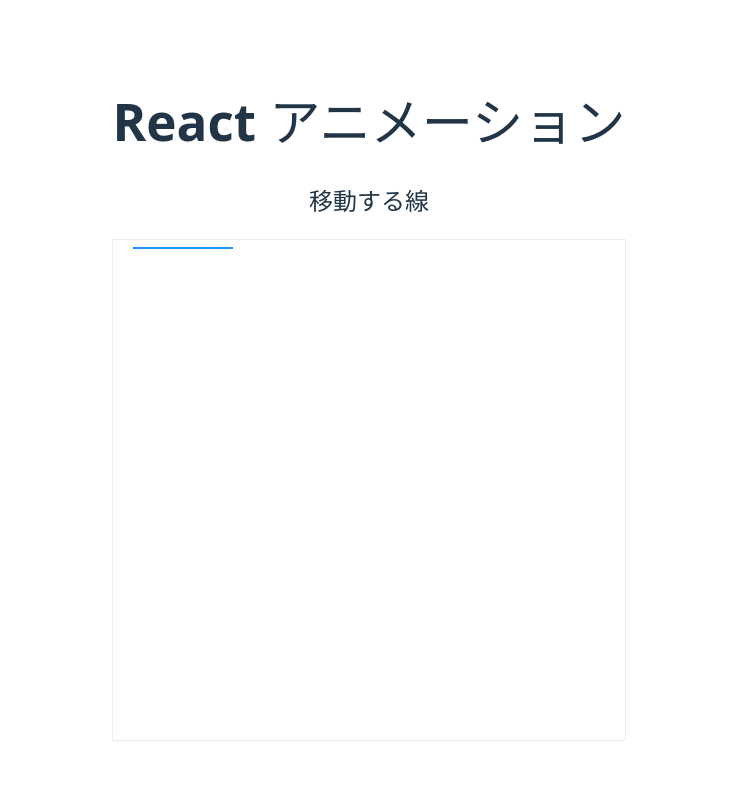
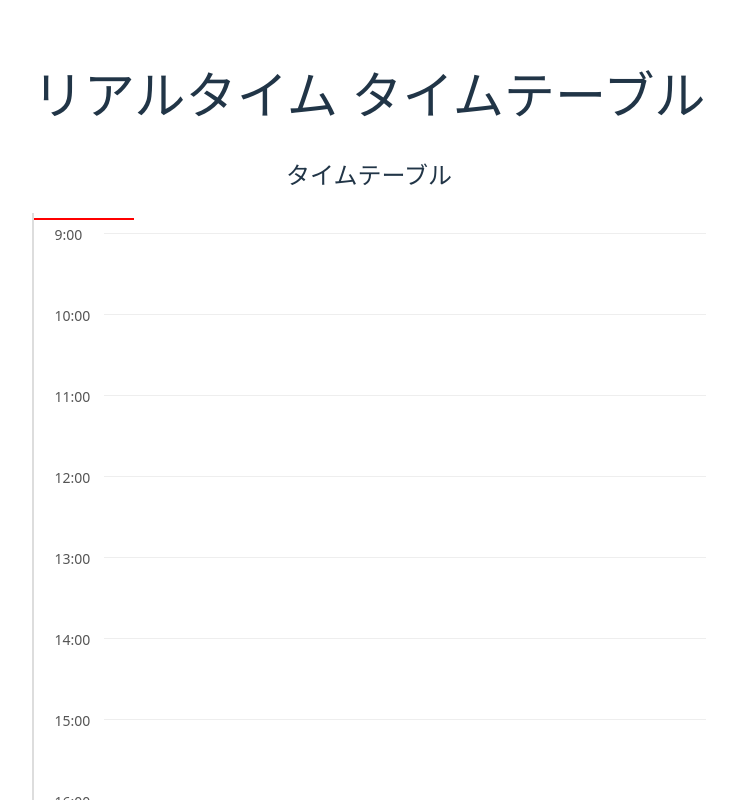
Before and after one commit to HalNagoyaRecTime/rec-time-fe, a React (Vite) app in the folder my-react-app/: page / in a window 1280 px wide. Shown: the top 800 px of the page, without its empty margins (271-1005 px from the left). Built offline with nearby package versions, Linux system fonts and the light colour scheme.

Commit message:
Timeline.tsxの追加 TimeTable.tsxの追加（TimelineとMovinglineの合わせ）

```diff
--- a/my-react-app/src/App.jsx
+++ b/my-react-app/src/App.jsx
@@ -1,15 +1,15 @@
 // src/App.jsx
 
 import React from 'react';
-import MovingLine from './MovingLine'; // 作成したコンポーネントをインポート
+import TimeTable from './TimeTable'; // 作成したTimeTableコンポーネントをインポート
 import './App.css';
 
 function App() {
   return (
     <div className="App">
       <header className="App-header">
-        <h1>React アニメーション</h1>
-        <MovingLine /> {/* コンポーネント呼び出し */}
+        <h1>リアルタイム タイムテーブル</h1>
+        <TimeTable />
       </header>
     </div>
   );
--- a/my-react-app/src/MovingLine.jsx
+++ b/my-react-app/src/MovingLine.jsx
@@ -1,15 +1,16 @@
 // src/MovingLine.jsx
+
 import React, { useState, useEffect } from 'react';
 
 function MovingLine() {
   // 線の垂直位置(top)を管理するstate。初期値は0。
-  const [topPosition, setPosition] = useState(0);
+  const [topPosition, setTopPosition] = useState(0);
 
   useEffect(() => {
-    // 3600000ミリ秒（1秒）ごとに実行するタイマー
+    // 1000ミリ秒（1秒）ごとに実行するタイマー
     const intervalId = setInterval(() => {
-      // 現在の位置に1を足して、stateを更新する
-      setPosition(prevPosition => prevPosition + 1);
+      // 現在の位置に30を足して、stateを更新する
+      setTopPosition(prevPosition => prevPosition + 1);
     }, 1000);
 
     // コンポーネントが不要になったらタイマーを停止
--- /dev/null
+++ b/my-react-app/src/TimeTable.jsx
@@ -0,0 +1,74 @@
+// src/TimeTable.jsx
+
+import React, { useState, useEffect } from 'react';
+
+function TimeTable() {
+
+  const [topPosition, setTopPosition] = useState(0);
+
+  useEffect(() => {
+
+    const intervalId = setInterval(() => {
+      setTopPosition(prevPosition => prevPosition + 1);
+    }, 1000);
+
+    return () => clearInterval(intervalId);
+  }, []);
+
+  const hours = Array.from({ length: 12 }, (_, i) => i + 9);
+
+
+  const timelineContainerStyle = {
+    position: 'relative',
+    padding: '20px 0 20px 70px',
+    borderLeft: '2px solid #ddd',
+    marginTop: '20px',
+  };
+
+  const lineStyle = {
+    position: 'absolute',
+    top: `${topPosition}px`,
+    left: 0,
+    width: '100px',
+    height: '2px',
+    backgroundColor: 'red',
+    transition: 'top 0.5s ease-out',
+    zIndex: 10
+  };
+
+  return (
+    <div>
+      <h2>タイムテーブル</h2>
+      <div style={timelineContainerStyle}>
+
+        <div style={lineStyle}></div>
+
+        {hours.map(hour => (
+          <div
+            key={hour}
+            style={{
+              position: 'relative',
+              height: '80px',
+              borderTop: '1px solid #eee',
+            }}
+          >
+            <span
+              style={{
+                position: 'absolute',
+                top: 0,
+                left: '-50px',
+                transform: 'translateY(-50%)',
+                fontSize: '14px',
+                color: '#555',
+              }}
+            >
+              {`${hour}:00`}
+            </span>
+          </div>
+        ))}
+      </div>
+    </div>
+  );
+}
+
+export default TimeTable;
```
Also changed, not shown: my-react-app/src/HourTimeline.tsx (added, +41 -0 lines).
